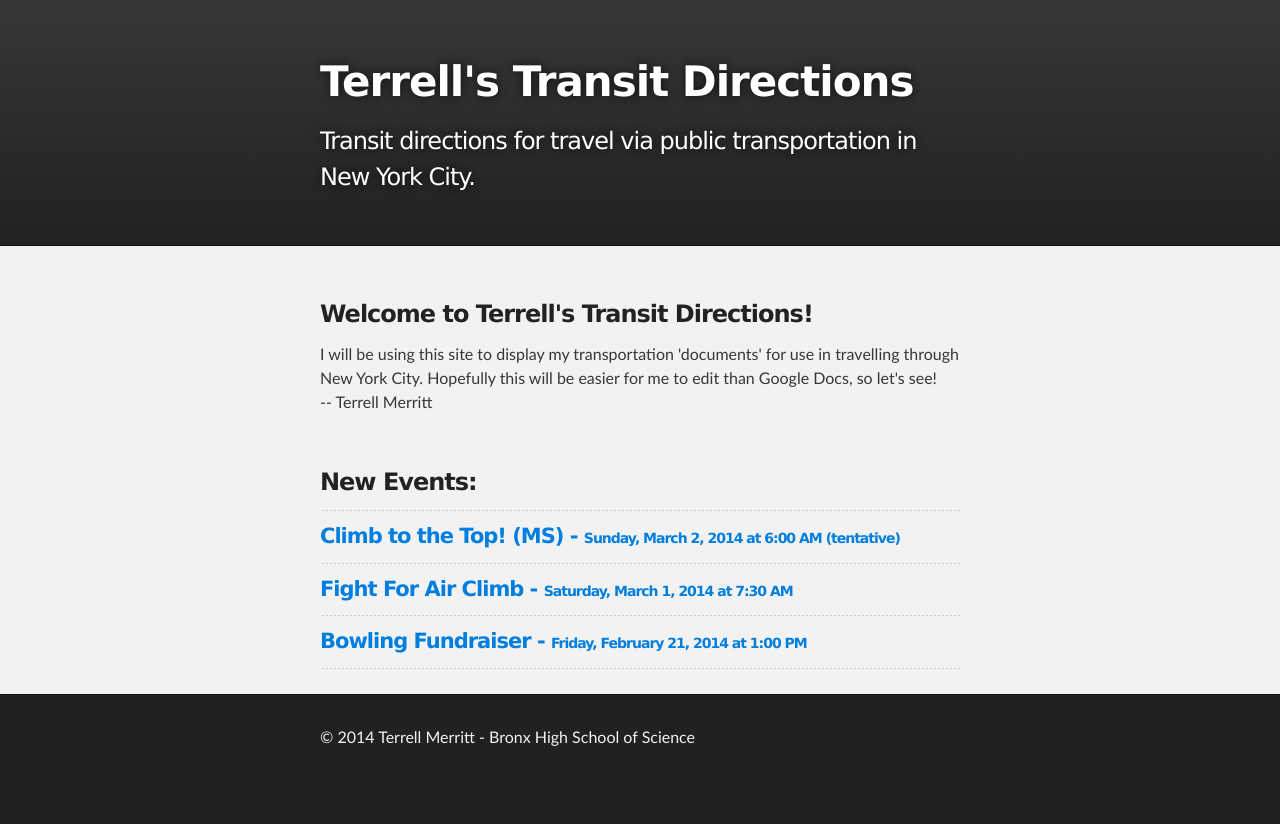
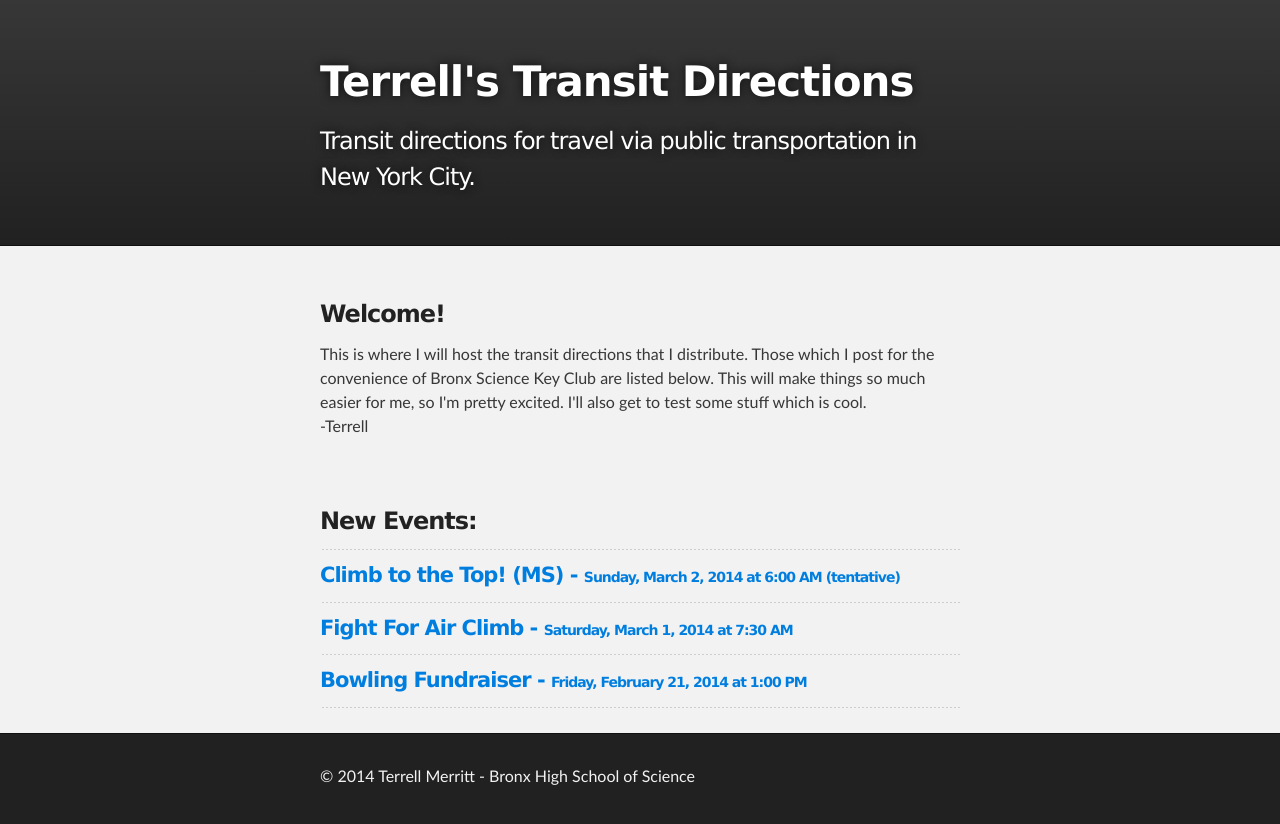
Before and after one commit to terrellthemtaguy/terrellthemtaguy.github.io, a Jekyll site: the page built from index.html, in a window 1280 px wide. Shown: the top 824 px of the page. Built offline with Jekyll 4.4.1, drawn with Linux system fonts in a browser that asks for light colours.

Commit message:
Updated index.html

```diff
--- a/index.html
+++ b/index.html
@@ -15,9 +15,11 @@ published: true
 <div id="main_content_wrap" class="outer">
   <section id="main_content" class="inner">
     <h3>
-      <a name="welcome-to-terrells-transit-directions" class="anchor" href="#welcome-to-terrells-transit-directions"><span class="octicon octicon-link"></span></a>Welcome to Terrell's Transit Directions!</h3>
-      I will be using this site to display my transportation 'documents' for use in travelling through New York City. Hopefully this will be easier for me to edit than Google Docs, so let's see!<br>
-      -- Terrell Merritt
+      <a name="welcome" class="anchor" href="#welcome"><span class="octicon octicon-link"></span></a>Welcome!</h3>
+      <p>
+        This is where I will host the transit directions that I distribute. Those which I post for the convenience of Bronx Science Key Club are listed below. This will make things so much easier for me, so I'm pretty excited. I'll also get to test some stuff which is cool.<br>
+        -Terrell
+      </p>
   </section>
   <section class="inner">
    <h3>New Events:</h3>
```
